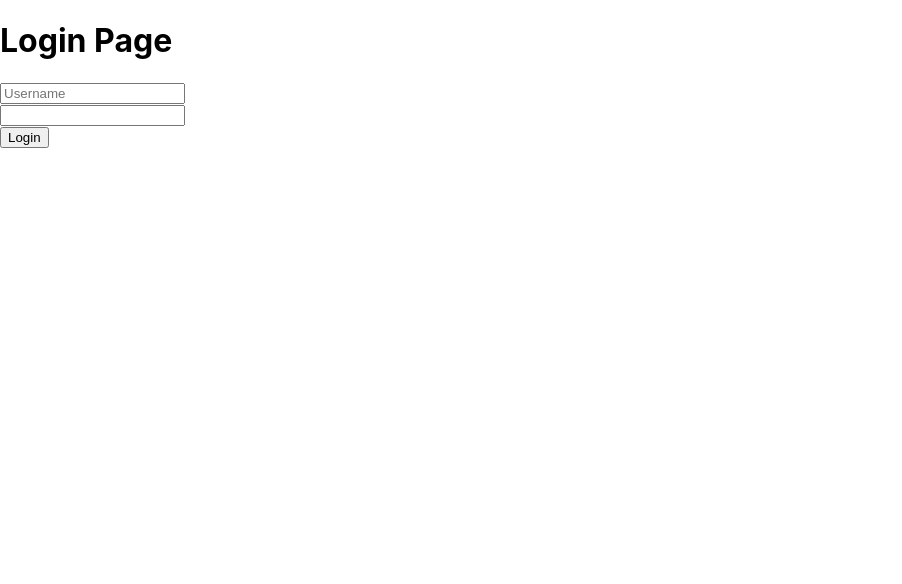
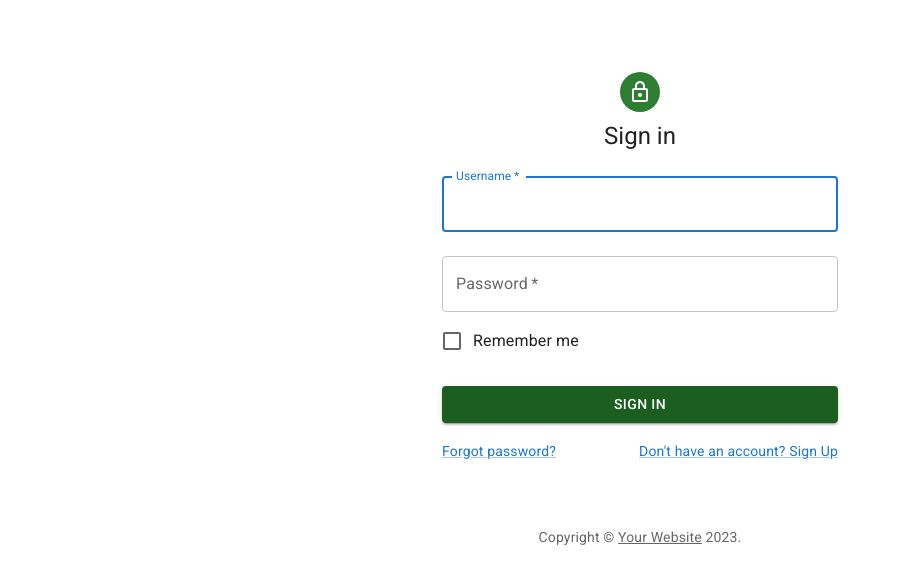
Before and after one commit to SebastianHawlitzki/capstone-project_sebastian_hawlitzki, a React (Create React App) app in the folder frontend/: page /login in a window 1280 px wide. Shown: the top 584 px of the page, without its empty margins (0-902 px from the left). Built offline with nearby package versions, Linux system fonts and the light colour scheme.

Commit message:
feat: login MUI implementation + fix in package.json

```diff
--- a/frontend/src/index.css
+++ b/frontend/src/index.css
@@ -1,13 +1,6 @@
-body {
+*{
   margin: 0;
-  font-family: -apple-system, BlinkMacSystemFont, 'Segoe UI', 'Roboto', 'Oxygen',
-    'Ubuntu', 'Cantarell', 'Fira Sans', 'Droid Sans', 'Helvetica Neue',
-    sans-serif;
-  -webkit-font-smoothing: antialiased;
-  -moz-osx-font-smoothing: grayscale;
+  padding: 0;
+  box-sizing: border-box;
+  font-family: Roboto;
 }
-
-code {
-  font-family: source-code-pro, Menlo, Monaco, Consolas, 'Courier New',
-    monospace;
-}
--- a/frontend/src/index.tsx
+++ b/frontend/src/index.tsx
@@ -3,6 +3,11 @@
 import './index.css';
 import App from './App';
 import reportWebVitals from './reportWebVitals';
+import '@fontsource/roboto/300.css';
+import '@fontsource/roboto/400.css';
+import '@fontsource/roboto/500.css';
+import '@fontsource/roboto/700.css';
+
 
 const root = ReactDOM.createRoot(
   document.getElementById('root') as HTMLElement
--- a/frontend/src/pages/LoginPage.tsx
+++ b/frontend/src/pages/LoginPage.tsx
@@ -1,8 +1,24 @@
 import {FormEvent, useCallback, useState} from "react";
 import axios from "axios";
 import {useNavigate} from "react-router-dom";
+import * as React from 'react';
+import Avatar from '@mui/material/Avatar';
+import Button from '@mui/material/Button';
+import CssBaseline from '@mui/material/CssBaseline';
+import TextField from '@mui/material/TextField';
+import FormControlLabel from '@mui/material/FormControlLabel';
+import Checkbox from '@mui/material/Checkbox';
+import Link from '@mui/material/Link';
+import Grid from '@mui/material/Grid';
+import Box from '@mui/material/Box';
+import LockOutlinedIcon from '@mui/icons-material/LockOutlined';
+import Typography from '@mui/material/Typography';
+import Container from '@mui/material/Container';
+import { createTheme, ThemeProvider } from '@mui/material/styles';
+
 
 export default function LoginPage () {
+
     const [username, setUsername] = useState("");
     const [password, setPassword] = useState("");
 
@@ -30,33 +46,92 @@
         }
     }, [navigate, password, username]);
 
+
+function Copyright(props: any) {
     return (
-        <div>
-            <h1>Login Page</h1>
+        <Typography variant="body2" color="text.secondary" align="center" {...props}>
+            {'Copyright © '}
+            <Link color="inherit" href="https://capstone-sebastian-hawlitzki.fly.dev/">
+                Your Website
+            </Link>{' '}
+            {new Date().getFullYear()}
+            {'.'}
+        </Typography>
+    );
+}
 
+    const theme = createTheme();
+
+    return (
+        <ThemeProvider theme={theme}>
+            <Container component="main" maxWidth="xs">
                 {error && <div>{error}</div>}
-
-            <form onSubmit={login}>
-                <div>
-                    <input
-                        placeholder="Username"
-                        value={username}
+                <CssBaseline />
+                <Box
+                    sx={{
+                        marginTop: 8,
+                        display: 'flex',
+                        flexDirection: 'column',
+                        alignItems: 'center',
+                    }}
+                >
+                    <Avatar sx={{ m: 1, bgcolor: 'success.main' }}>
+                        <LockOutlinedIcon />
+                    </Avatar>
+                    <Typography component="h1" variant="h5">
+                        Sign in
+                    </Typography>
+                    <Box component="form" onSubmit={login} noValidate sx={{ mt: 1 }}>
+                        <TextField
+                            margin="normal"
+                            required
+                            fullWidth
+                            id="username"
+                            label="Username"
+                            name="username"
+                            autoComplete="username"
+                            autoFocus
                             onChange={e => setUsername(e.target.value)}
                         />
-                </div>
-
-                <div>
-                    <input
+                        <TextField
+                            margin="normal"
+                            required
+                            fullWidth
+                            name="password"
+                            label="Password"
                             type="password"
-                        value={password}
+                            id="password"
+                            autoComplete="current-password"
                             onChange={e => setPassword(e.target.value)}
                         />
-                </div>
-
-                <div>
-                    <button>Login</button>
-                </div>
-            </form>
-        </div>
+                        <FormControlLabel
+                            control={<Checkbox value="remember" color="primary" />}
+                            label="Remember me"
+                        />
+                        <Button
+                            type="submit"
+                            fullWidth
+                            variant="contained"
+                            sx={{ mt: 3, mb: 2, bgcolor: 'success.dark' }}
+                        >
+                            Sign In
+                        </Button>
+                        <Grid container>
+                            <Grid item xs>
+                                <Link href="#" variant="body2">
+                                    Forgot password?
+                                </Link>
+                            </Grid>
+                            <Grid item>
+                                <Link href="#" variant="body2">
+                                    {"Don't have an account? Sign Up"}
+                                </Link>
+                            </Grid>
+                        </Grid>
+                    </Box>
+                </Box>
+                <Copyright sx={{ mt: 8, mb: 4 }} />
+            </Container>
+        </ThemeProvider>
     );
 }
```
Also changed, not shown: frontend/package.json (+6 -1 lines), 2 other files (tests, documents, lock files or other folders). Lines whose indentation alone changed are shown as unchanged.
